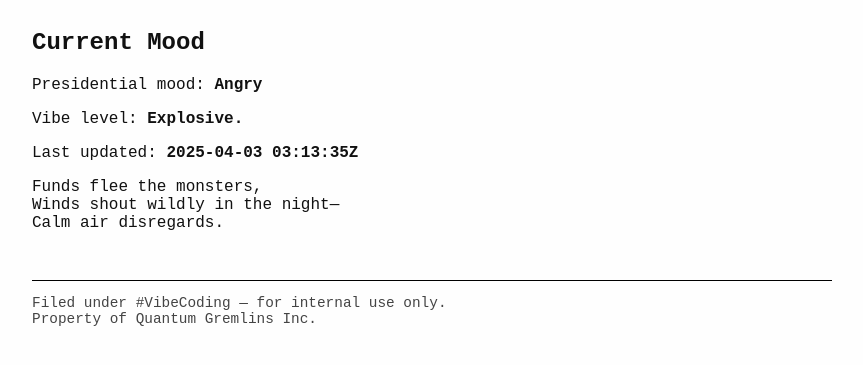
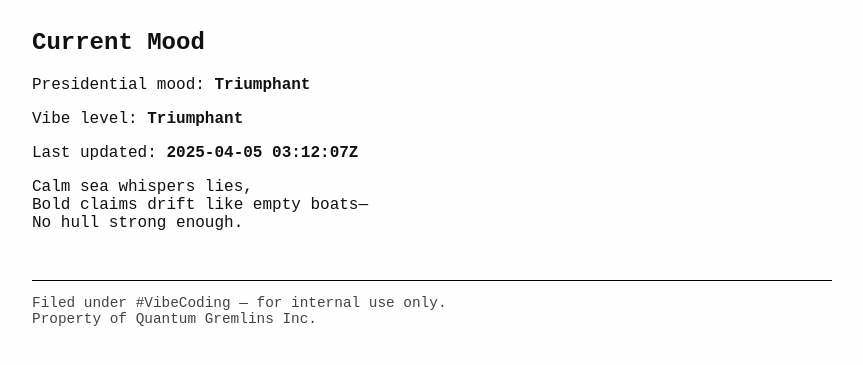
Before and after one commit to Department-of-Vibes-and-Haiku-Warfare/dev-ops-and-chill, a plain HTML site: page docs/index.html in a window 1280 px wide. Shown: the part 211-576 px from the top of the page, without its empty margins (208-1071 px from the left). Drawn offline with Linux system fonts and the light colour scheme.

Commit message:
Signed haiku update

```diff
--- a/docs/index.html
+++ b/docs/index.html
@@ -55,15 +55,15 @@
   <main>
     <div class="mood">
       <h2>Current Mood</h2>
-      <p>Presidential mood: <strong>Angry</strong></p>
-      <p>Vibe level: <strong>Explosive.</strong></p>
-      <p>Last updated: <strong>2025-04-03 03:13:35Z</strong></p>
+      <p>Presidential mood: <strong>Triumphant</strong></p>
+      <p>Vibe level: <strong>Triumphant</strong></p>
+      <p>Last updated: <strong>2025-04-05 03:12:07Z</strong></p>
     </div>
 
     <!-- Haikus will be injected/generated here -->
     <div class="haiku">
       <div class="text">
-        Funds flee the monsters,  <br/>Winds shout wildly in the night—  <br/>Calm air disregards.
+        Calm sea whispers lies,  <br/>Bold claims drift like empty boats—  <br/>No hull strong enough.
       </div>
     </div>
   </main>
```
